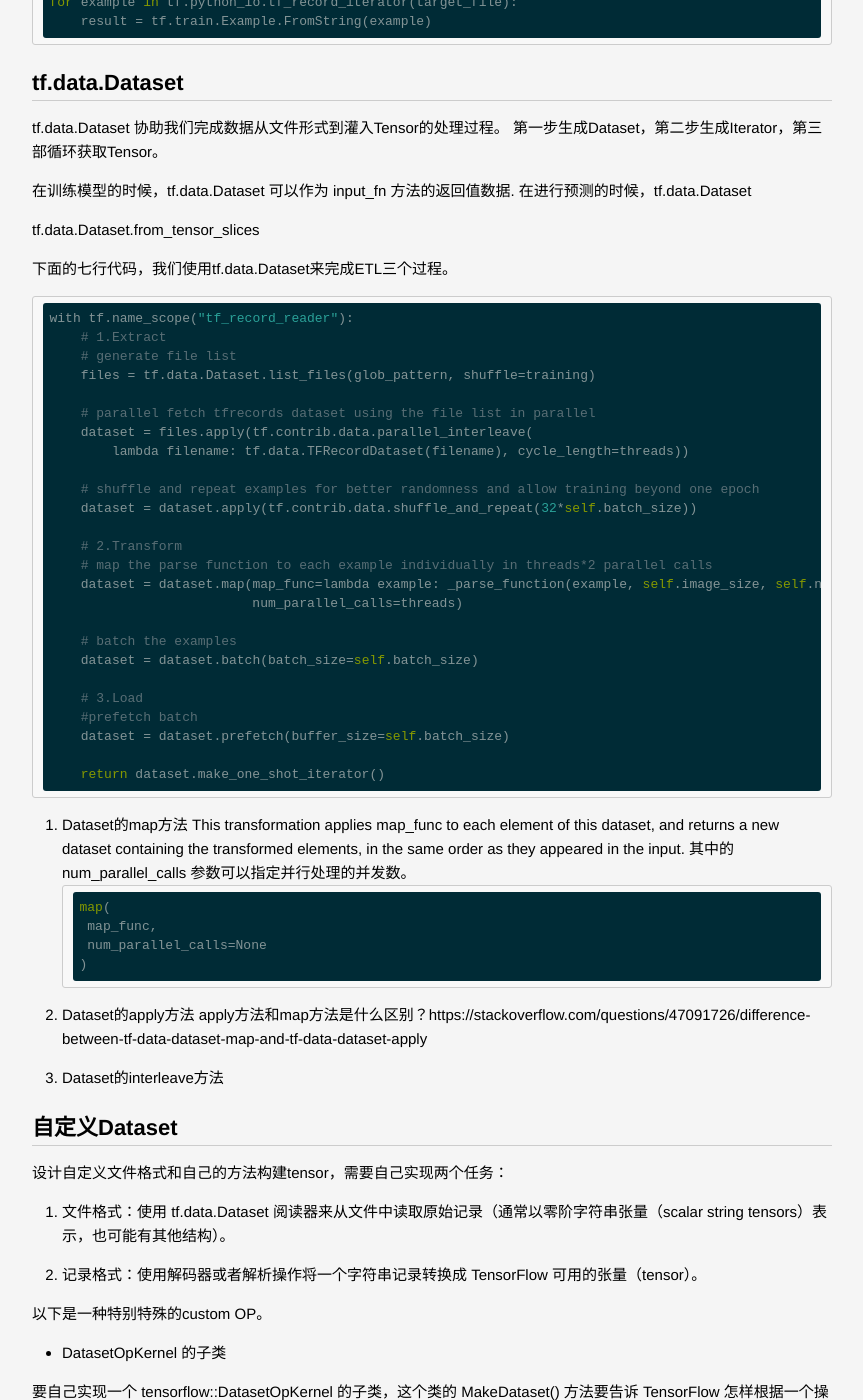
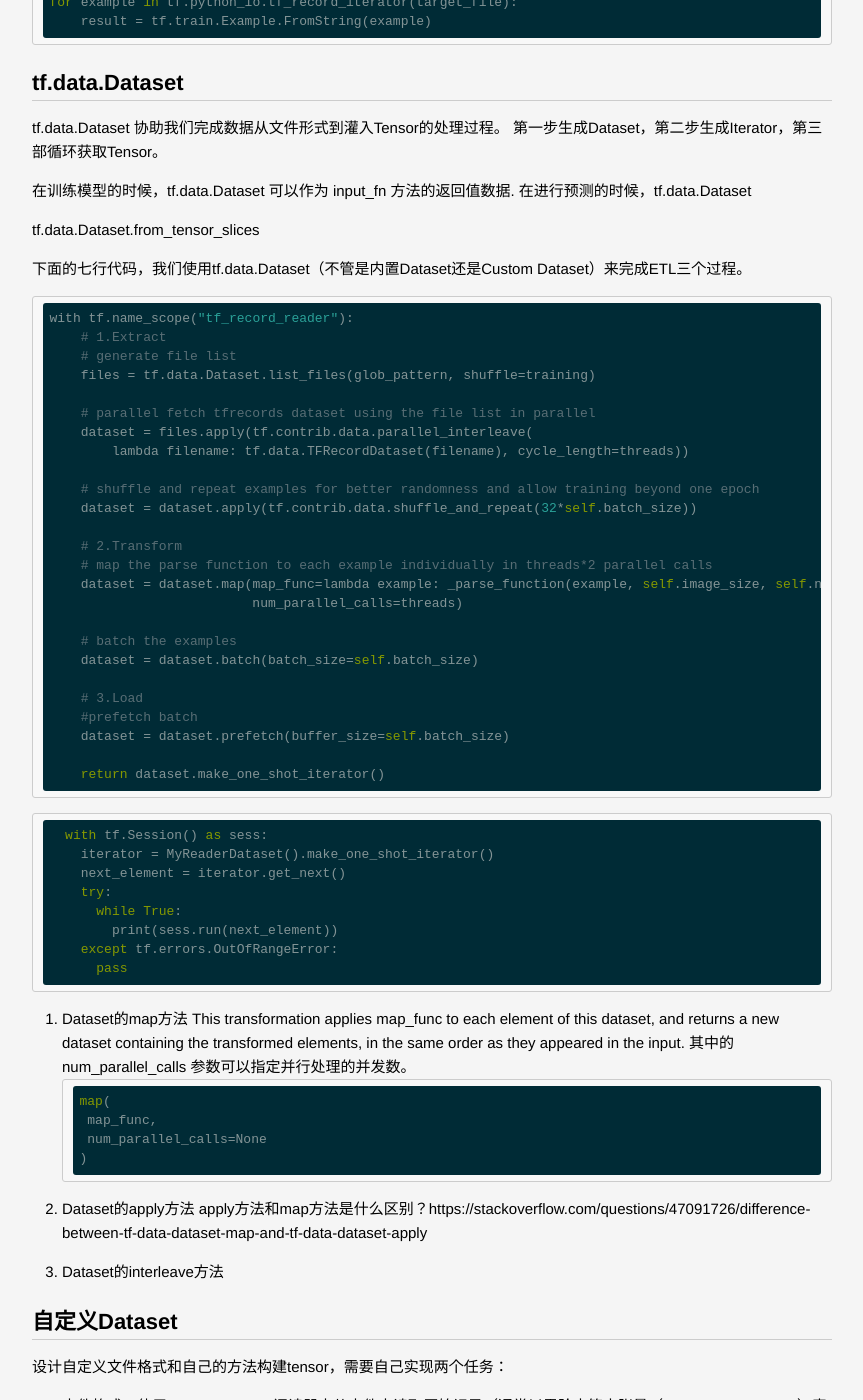
Before and after one commit to lucky521/blog, a Jekyll site: the page built from _posts/ml/2017-10-26-tensorflow.markdown, in a window 1280 px wide and 1400 px high, scrolled down 26693 px. Shown: the whole window, without its empty margins (208-1071 px from the left). Built offline with Jekyll 4.4.1, drawn with Linux system fonts in a browser that asks for light colours; some of the changed text lies outside the part shown.

Commit message:
Update 2017-10-26-tensorflow.markdown

````diff
--- a/_posts/ml/2017-10-26-tensorflow.markdown
+++ b/_posts/ml/2017-10-26-tensorflow.markdown
@@ -1117,7 +1117,7 @@
 tf.data.Dataset.from_tensor_slices
 
 
-下面的七行代码，我们使用tf.data.Dataset来完成ETL三个过程。
+下面的七行代码，我们使用tf.data.Dataset（不管是内置Dataset还是Custom Dataset）来完成ETL三个过程。
 ```python
 with tf.name_scope("tf_record_reader"):
     # 1.Extract
@@ -1146,6 +1146,17 @@
     return dataset.make_one_shot_iterator()
 ```
 
+```python
+  with tf.Session() as sess:
+    iterator = MyReaderDataset().make_one_shot_iterator()
+    next_element = iterator.get_next()
+    try:
+      while True:
+        print(sess.run(next_element))
+    except tf.errors.OutOfRangeError:
+      pass
+```
+
 1. Dataset的map方法
 This transformation applies map_func to each element of this dataset, and returns a new dataset containing the transformed elements, in the same order as they appeared in the input. 其中的 num_parallel_calls 参数可以指定并行处理的并发数。
 ```
@@ -1184,6 +1195,7 @@
 
 GetNextInternal 可能会被并发调用，所以推荐用一个互斥量来保护迭代器的状态。
 
+```sh
     EnsureRunnerThreadStarted
 
       RunnerThread  通过StartThread开启的线程函数
@@ -1193,7 +1205,7 @@
       ProcessResult
 
     CallCompleted 释放锁
-
+```
 
 ## 缺失值的处理
 
````
Also changed, not shown: other parts of _posts/ml/2017-10-26-tensorflow.markdown (+1 -1 lines).
